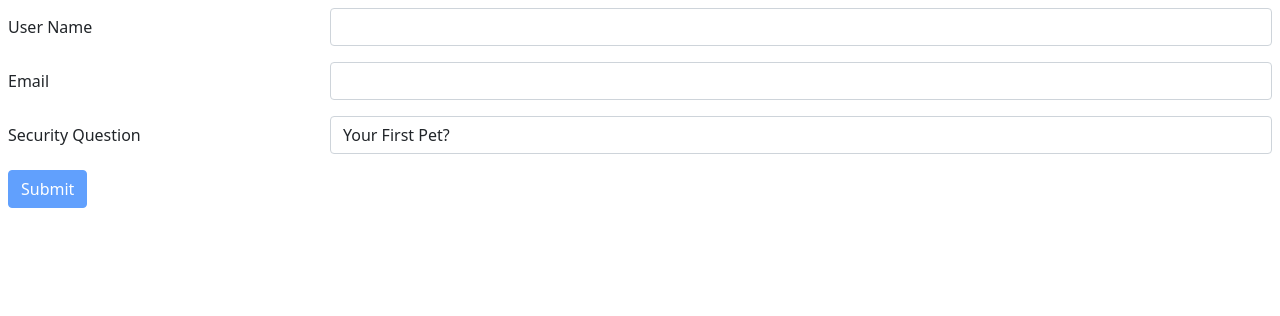
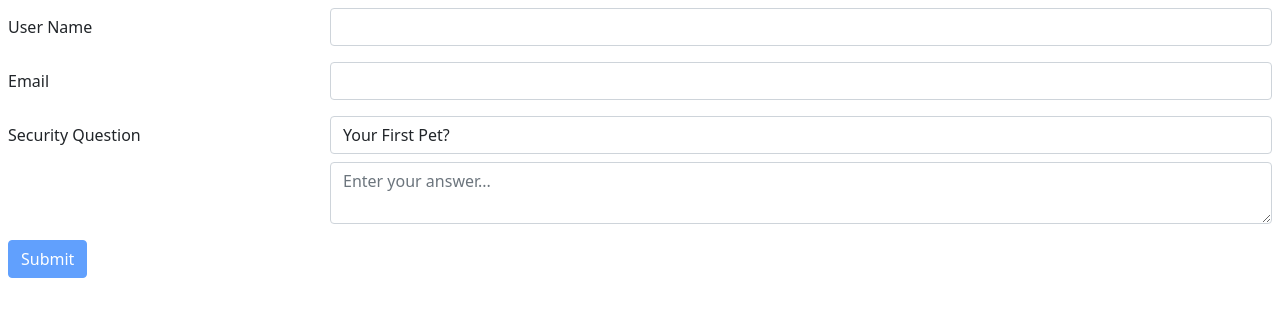
Before and after one commit to varshithrajbasa/Angular-TD-Forms, an Angular app: page / in a window 1280 px wide. Shown: the top 316 px of the page. Built offline with nearby package versions, Linux system fonts and the light colour scheme.

Commit message:
3 files modified

```diff
--- a/src/app/tdform/tdform.component.css
+++ b/src/app/tdform/tdform.component.css
@@ -1,4 +1,4 @@
-input.ng-invalid.ng-touched{
+input.ng-invalid.ng-touched, textarea.ng-invalid.ng-touched{
   border: 1px solid red
 }
 .err-msg{
--- a/src/app/tdform/tdform.component.html
+++ b/src/app/tdform/tdform.component.html
@@ -1,28 +1,69 @@
 <div class="m-2">
-  <form (ngSubmit)="submitForm()" #f>
+  <form (ngSubmit)="submitForm()" #f="ngForm">
     <div class="mb-3 row">
       <label for="inputname" class="col-sm-3 col-form-label">User Name</label>
       <div class="col-sm-9">
-      <input type="text" class="form-control" id="inputname" ngModel name="username" required #user="ngModel"/>
-      <span *ngIf="!user.valid && user.touched" class="err-msg">Please enter a valid User Name</span>
+        <input
+          type="text"
+          class="form-control"
+          id="inputname"
+          ngModel
+          name="username"
+          required
+          #user="ngModel"
+        />
+        <span *ngIf="!user.valid && user.touched" class="err-msg"
+          >Please enter a valid User Name</span
+        >
       </div>
     </div>
     <div class="mb-3 row">
       <label for="inputEmail" class="col-sm-3 col-form-label">Email</label>
       <div class="col-sm-9">
-      <input type="email" class="form-control" id="inputEmail" ngModel name="email" required #email="ngModel"/>
-      <span *ngIf="!email.valid && email.touched" class="err-msg">Please enter a valid email</span>
+        <input
+          type="email"
+          class="form-control"
+          id="inputEmail"
+          ngModel
+          name="email"
+          required
+          #email="ngModel"
+        />
+        <span *ngIf="!email.valid && email.touched" class="err-msg"
+          >Please enter a valid email</span
+        >
       </div>
     </div>
     <div class="mb-3 row">
-    <label for="security" class="col-sm-3 col-form-label">Security Question</label>
+      <label for="security" class="col-sm-3 col-form-label"
+        >Security Question</label
+      >
       <div class="col-sm-9">
-      <select class="form-control" id="security" required>
+        <select class="form-control" id="security" required name="sec">
           <option value="pet">Your First Pet?</option>
           <option value="city">Your born city?</option>
         </select>
+        <textarea
+          class="form-control mt-2"
+          col="3"
+          name="security"
+          ngModel
+          placeholder="Enter your answer..."
+          required
+          #security="ngModel"
+        ></textarea>
+        <span *ngIf="!security.valid && security.touched" class="err-msg"
+          >Please enter a valid Answer</span
+        >
       </div>
     </div>
-  <button class="btn btn-primary" type="submit" [disabled]="!f.valid">Submit</button>
+    <button class="btn btn-primary" type="submit" [disabled]="!f.valid">
+      Submit
+    </button>
   </form>
+  <div class="mb-3 row">
+    <div>{{ uname }}</div>
+    <div>{{ emailId }}</div>
+    <div>{{ sec }}</div>
   </div>
+</div>
--- a/src/app/tdform/tdform.component.ts
+++ b/src/app/tdform/tdform.component.ts
@@ -8,7 +8,9 @@ import { NgForm } from '@angular/forms';
 })
 export class TdformComponent implements OnInit {
   @ViewChild('f') signUpForm: NgForm;
-
+  uname:String;
+  sec:String;
+  emailId:String;
   constructor() { }
 
   ngOnInit() {
@@ -16,6 +18,9 @@ export class TdformComponent implements OnInit {
   }
   submitForm(){
     console.log(this.signUpForm.value);
+    this.uname = this.signUpForm.value.username;
+    this.emailId = this.signUpForm.value.email;
+    this.sec = this.signUpForm.value.security;
   }
 
 }
```
Lines whose indentation alone changed are shown as unchanged.
